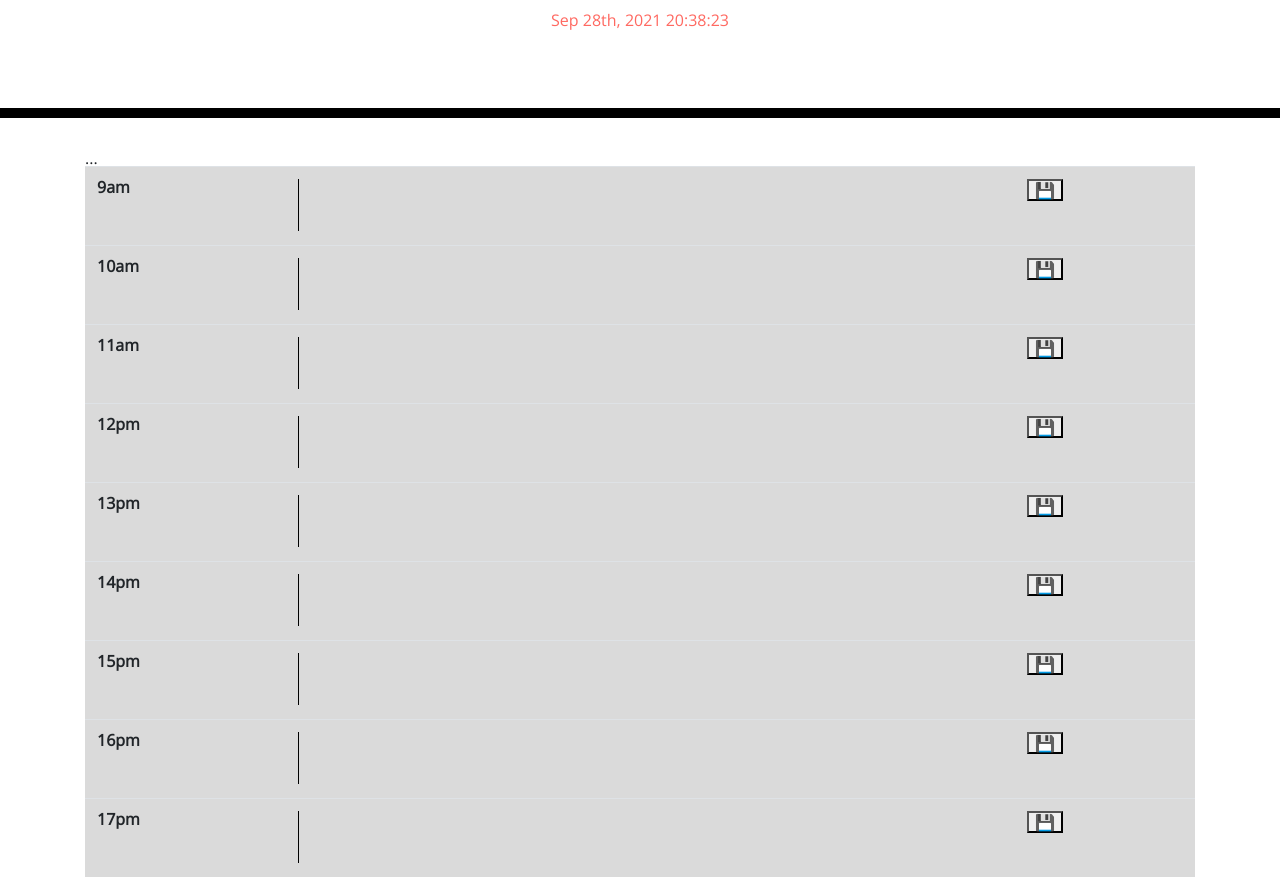
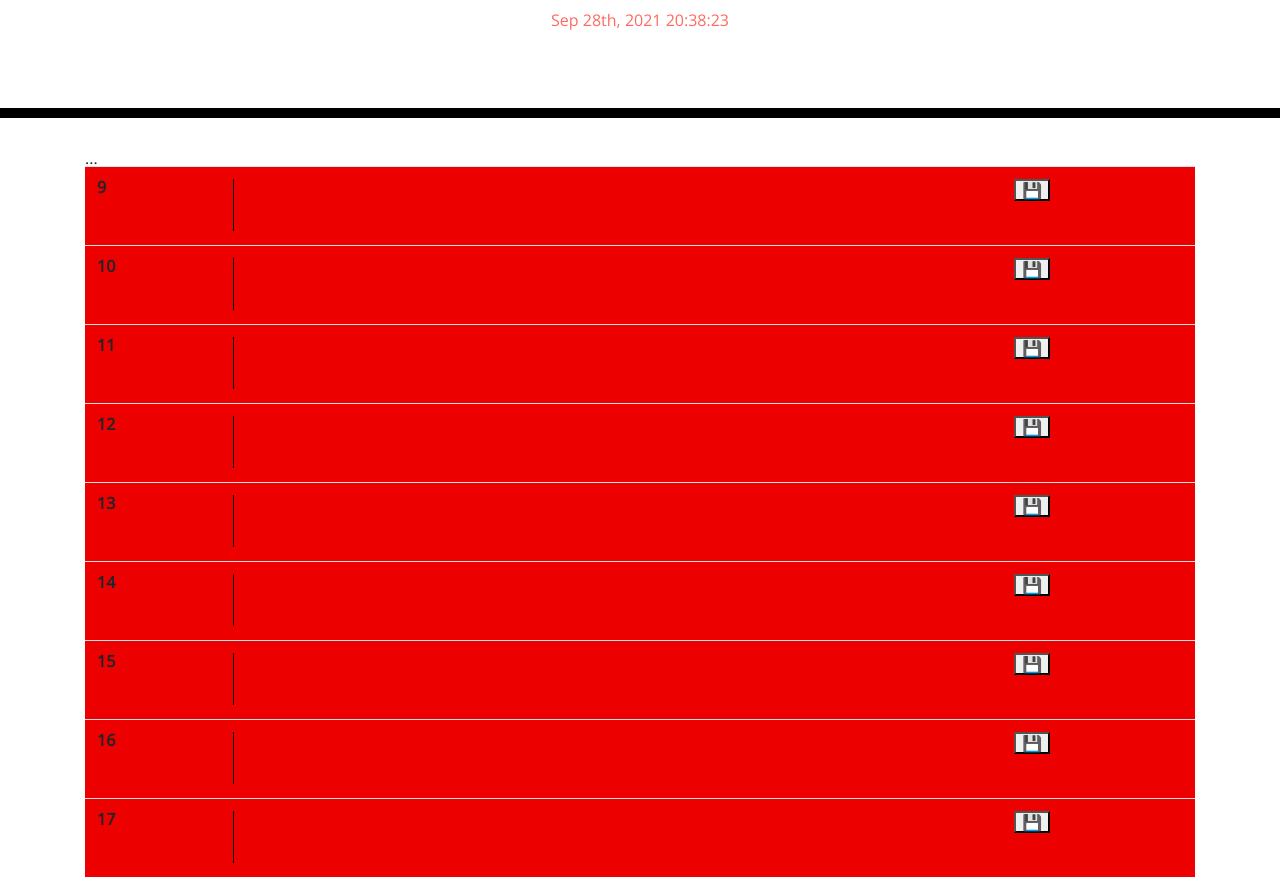
Before and after one commit to rob49157/work-day-scheduler, a plain HTML site: page index.html in a window 1280 px wide. Shown: the part 182-1075 px from the top of the page. Drawn offline with nearby package versions, Linux system fonts and the light colour scheme.

Commit message:
color changed

```diff
--- a/index.html
+++ b/index.html
@@ -45,21 +45,21 @@
       <!-- Timeblocks go here -->
 
 
-      <table class="table table-white">
+      <table class="table table-white" id="myTable">
         <thead>
           ...
         </thead>
         <tbody>
 
           <tr class="table-active ">
-            <th scope="row" id="row9">9am</th>
+            <th scope="row" id="9">9</th>
             <td colspan="2" class="table-active" ><textarea id='text9' value=""></textarea></td>
             <td><button type="submit" onclick="save(text9)" id="save9"> 💾</button></td>
           </tr>
 
 
         <tr class="table-active">
-            <th scope="row">10am</th>
+            <th scope="row" id ='10'>10</th>
             <td colspan="2" class="table-active"><textarea id='text10'  value=""></textarea></td>
             <td> <button type="button" onclick="save(text10)" id="save10">💾</button></td>
           </tr>
@@ -67,42 +67,42 @@
 
 
           <tr class="table-active ">
-            <th scope="row">11am</th>
+            <th scope="row" id ='11'>11</th>
             <td colspan="2" class="table-active"><textarea id='text11' value=''></textarea></td>
             <td><button type="button" onclick=" save(text11)" id="save11">💾</button></td>
           </tr>
 
 
           <tr class="table-active ">
-            <th scope="row" id="row">12pm</th>
+            <th scope="row" id="12">12</th>
             <td colspan="2" class="table-active" ><textarea id="text12" value=""></textarea></td>
             <td><button type="submit" onclick="save(text12)" id="save12">💾</button></td>
           </tr>
           <tr class="table-active ">
-            <th scope="row" id="row">13pm</th>
+            <th scope="row" id="13">13</th>
             <td colspan="2" class="table-active" ><textarea id="text13pm" value=""></textarea></td>
             <td><button type="submit" onclick="save(text13pm)" id= save13pm>💾</button></td>
           </tr>
 
 
           <tr class="table-active ">
-            <th scope="row" id="row">14pm</th>
+            <th scope="row" id="14">14</th>
             <td colspan="2" class="table-active" ><textarea id="text14pm" value=""></textarea></td>
             <td><button type="submit" onclick="save(text14pm)" id=save14pm>💾</button></td>
 
           </tr>
           <tr class="table-active ">
-            <th scope="row" id="row">15pm</th>
+            <th scope="row" id="15">15</th>
             <td colspan="2" class="table-active" ><textarea id="text15pm" value=""></textarea></td>
             <td><button type="submit" onclick="save(text15pm)" id="save15pm">💾</button></td>
           </tr>
           <tr class="table-active ">
-            <th scope="row" id="row">16pm</th>
+            <th scope="row" id="16">16</th>
             <td colspan="2" class="table-active" ><textarea id="text16pm" value=""></textarea></td>
             <td><button type="submit" onclick="save(text16pm)" id="save16pm">💾</button></td>
           </tr>
           <tr class="table-active ">
-            <th scope="row" id="row">17pm</th>
+            <th scope="row" id="17">17</th>
             <td colspan="2" class="table-active" ><textarea id="text17pm" value=''></textarea></td>
             <td><button type="submit" onclick="save(text17pm)" id= "save17pm">💾</button></td>
           </tr>
--- a/script.js
+++ b/script.js
@@ -1,5 +1,8 @@
 // var row = document.getElementById("#row")
 // var timecolor= document.getElementsByClassName(".table-active")
+
+
+
 
 //add local time/ date
 
@@ -8,29 +11,34 @@ setInterval(() => {
     var time= moment().format("MMM Do, YYYY HH:mm:ss ")
     $("#time").text(time)
     var timestring= '6:53:00'
-    if (timestring === moment() ){
-        $('.tablea-active').css('color','white')
-    }
-
-}, 1000)
+    }, 1000)
 
 // change row colors.run a loop thru the today function, and everytime the time changes change  the color of the row using the ID"ROW" TO CHANGE THE TABLE ACTIVE CLASS. WITH AND IF STATEMENT.
 
-// function color(){
-//     var timestring= '9:00:00'
-//     if (timestring === moment() ){
-//         $('.tablea-active').css('color','white')
-//     }
-//     else if( timestring >= moment()){
-//        $('.table-active').css('color','green')
-
-//     }
-//     else if( timestring <= moment()){
-//         $('.table-active').css('color','red')
-//     }
 
 
-// }
+var hour= moment().format()
+
+
+
+
+$('tr.table-active').each(function(){
+    var data = $(this).find('th').html()
+    var dataNumber = parseInt(data)
+    var hour = moment().format('HH')
+    var hourNumber = parseInt(hour)
+
+    if(hourNumber > dataNumber){
+        $(this).css("background", "red")
+    }
+    else
+    $(this).css("background", "green")
+
+
+})
+
+
+
 
 // add to localstorage
 function save(text){
```
